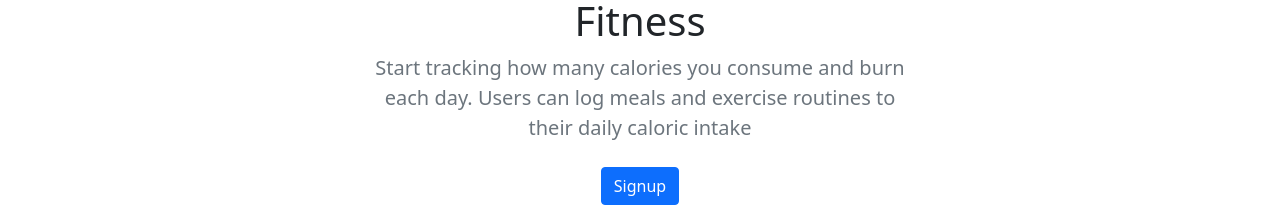
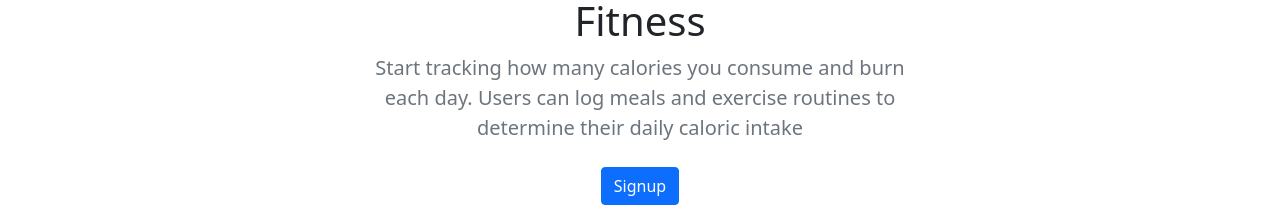
Before and after one commit to patrickmklee/AverageJoeFitness, a React (Create React App) app in the folder client/: page / in a window 1280 px wide. Shown: the part 196-403 px from the top of the page. Built offline with nearby package versions, Linux system fonts and the light colour scheme.

Commit message:
updated readme and fixed typo in client side

```diff
--- a/client/src/pages/Home.js
+++ b/client/src/pages/Home.js
@@ -28,7 +28,7 @@ function showTimeline() {
         <div className="row py-lg-5">
           <div className="col-lg-6 col-md-8 mx-auto">
             <h1 class="fw-light">Welcome to Average Joe Fitness</h1>
-            <p class="lead text-muted">Start tracking how many calories you consume and burn each day. Users can log meals and exercise routines to their daily caloric intake</p>
+            <p class="lead text-muted">Start tracking how many calories you consume and burn each day. Users can log meals and exercise routines to determine their daily caloric intake</p>
             <p>
               <a href="/signup" class="btn btn-primary my-2">Signup</a>
             </p>
```
